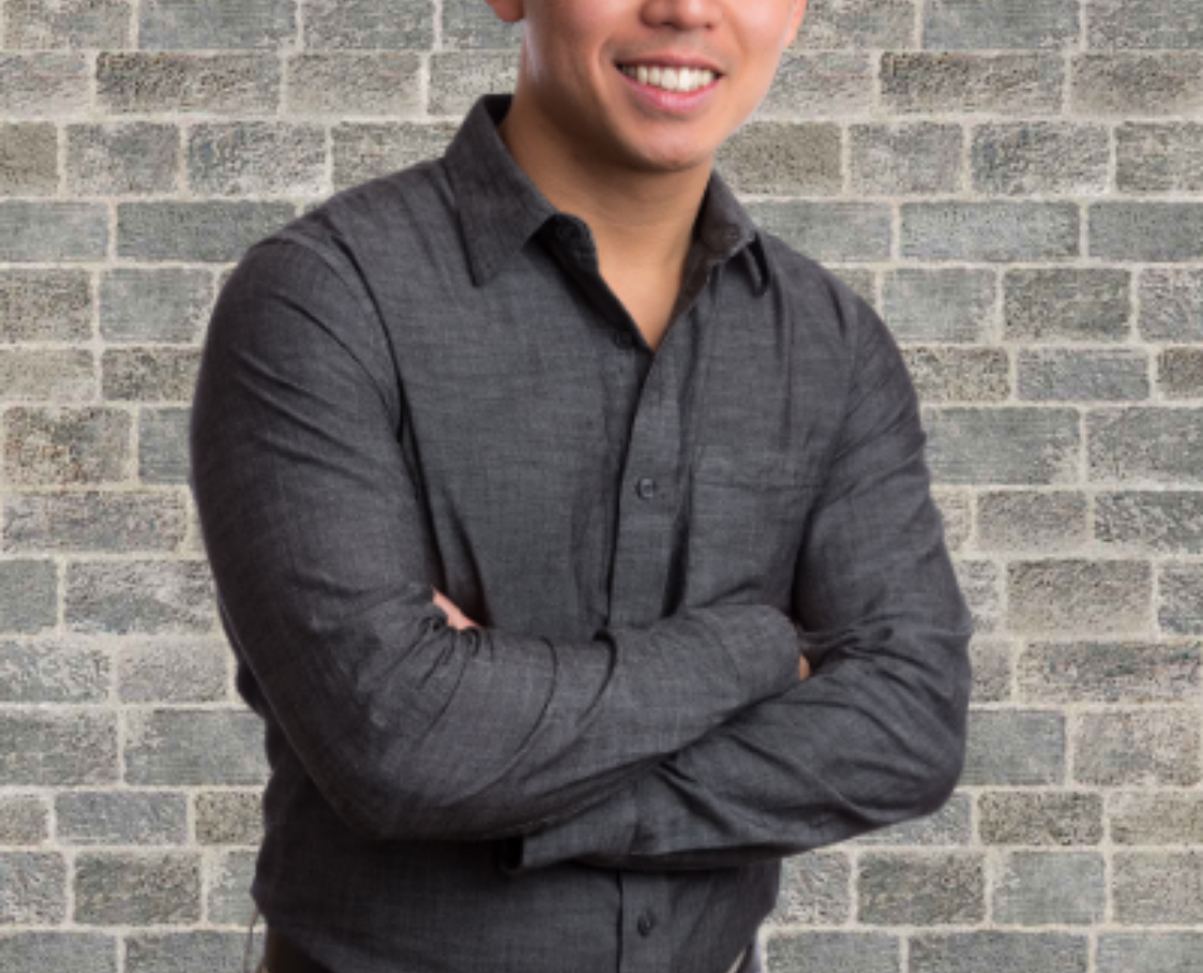
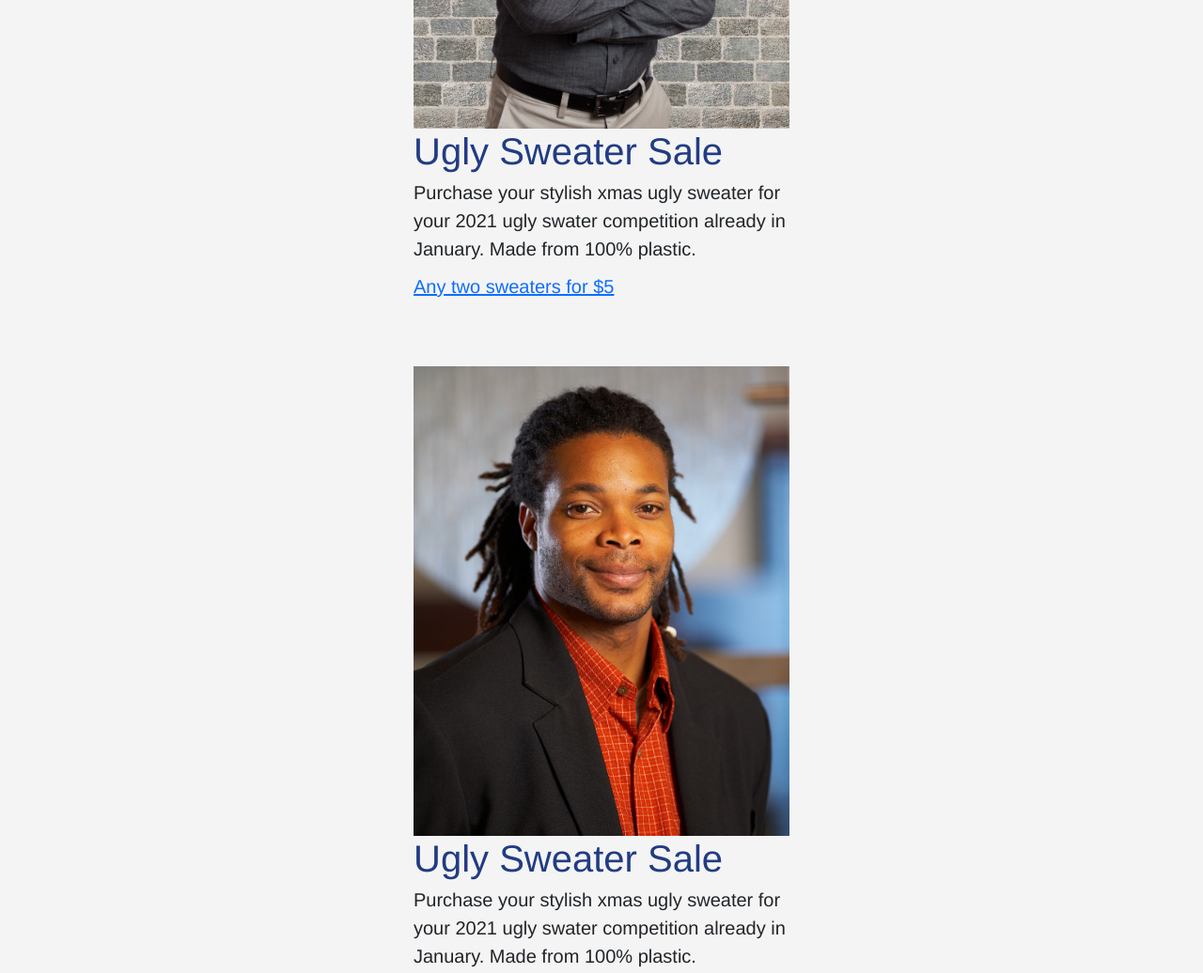
Before and after one commit to oksimano/FAshion-site, a plain HTML site: page index.html in a window 1280 px wide. Shown: the part 1000-2036 px from the top of the page at 94% size. Drawn offline with Linux system fonts and the light colour scheme.

Commit message:
sweate section is done

```diff
--- a/scss/main.scss
+++ b/scss/main.scss
@@ -2,7 +2,7 @@ $promo-color: #8d0e0e;
 $primary-color: #f4f4f4;
 $footer-color: #d3d3d3;
 $font-color: #fff;
-$header-color: rgb(9, 9, 170);
+$header-color: #213c83;
 
 html {
   font-size: 10px;
@@ -72,12 +72,22 @@ nav {
 }
 
 .sweater {
-  text-align: center;
   margin: 0 auto;
-  padding-top: 5rem;
-  padding-bottom: 5rem;
+  padding-top: 7rem;
+
+  width: 400px;
 
   &-item {
-    width: 100%;
+    margin-bottom: 7rem;
+  }
+  &__h2 {
+    font-size: 4rem;
+    color: $header-color;
+  }
+  &__paragraph {
+    font-size: 2rem;
+  }
+  a {
+    font-size: 2rem;
   }
 }
```
Also changed, not shown: css/main.css.
